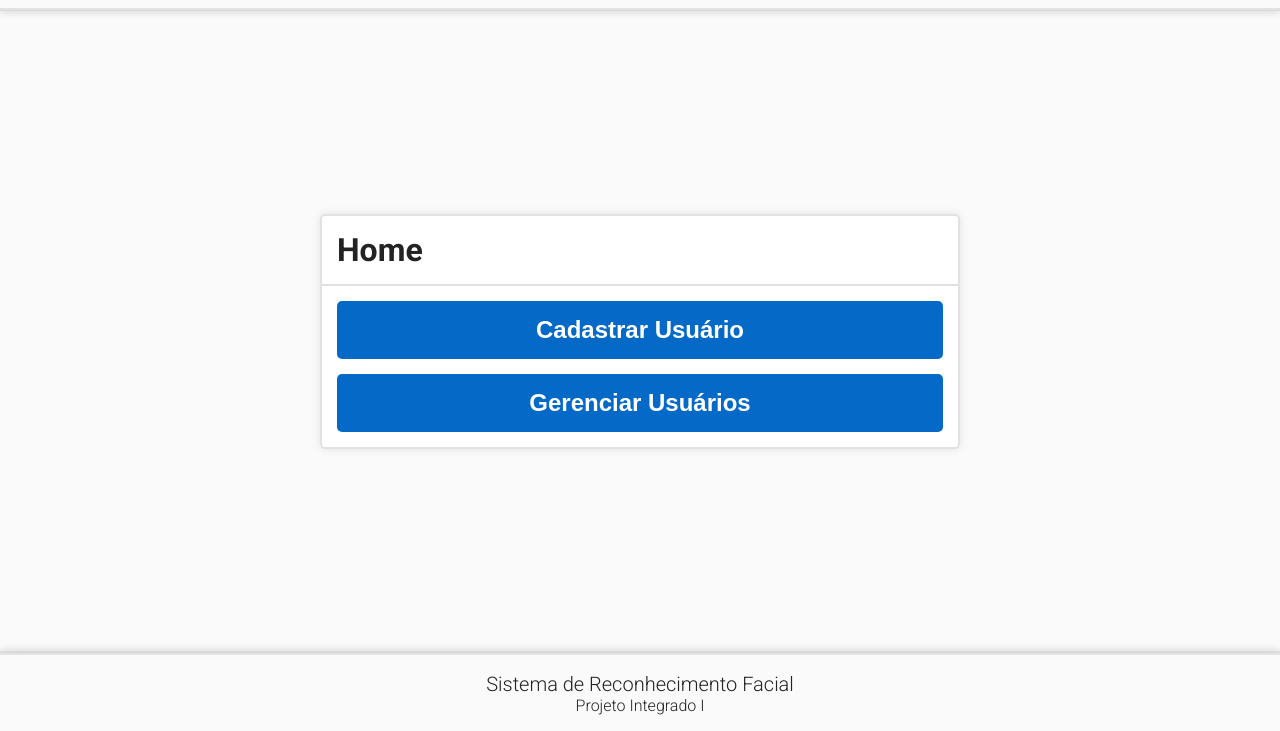
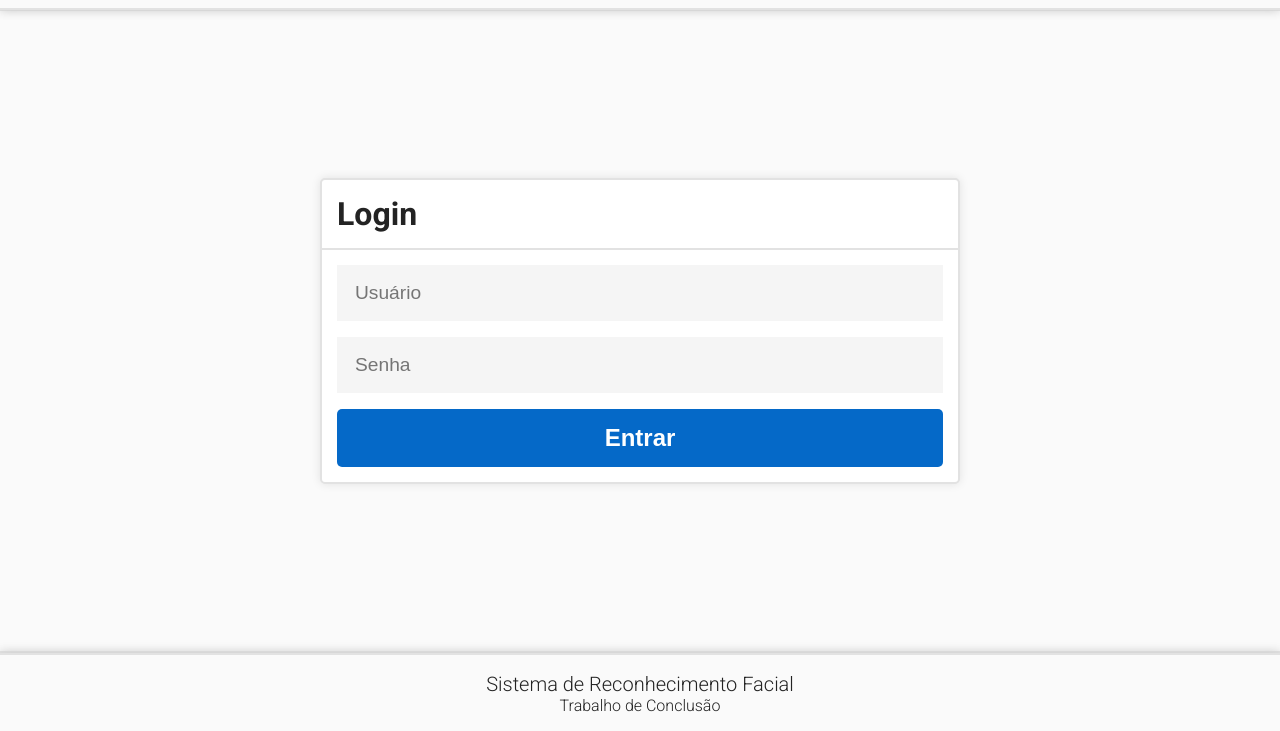
Before and after one commit to Aisda08/ProjetoIntegrado, a plain HTML site: page src/static/home.html in a window 1280 px wide. Shown: the part 69-800 px from the top of the page. Drawn offline with Linux system fonts and the light colour scheme; files that its build step writes are made by us from their sources; files whose address does not match are found by name.

Commit message:
Adição de login e pequenas correções

```diff
--- a/src/static/css/home.css
+++ b/src/static/css/home.css
@@ -1,7 +1,7 @@
-.main-buttons {
+.main-content {
     padding: 15px;
 }
-.main-buttons button {
+.main-content button {
     width: 100%;
     padding: 15px;
     margin-bottom: 15px;
@@ -13,14 +13,27 @@
     font-weight: 600;
     cursor: pointer;
 }
-.main-buttons button:hover {
+.main-content button:hover {
     background-color: #0784f9;
     transition: background-color 0.2s;
 }
-.main-buttons button:active {
+.main-content button:active {
     background-color: #045daf;
     transition: background-color 0s;
 }
-.main-buttons button:last-child {
+.main-content button:last-child {
     margin-bottom: 0;
 }
+
+.main-login {
+    display: flex;
+    flex-direction: column;
+    gap: 1rem;
+}
+.main-login input {
+    height: 7svh;
+    background-color:whitesmoke;
+    padding: 1rem;
+    font-size: 1.2rem;
+    border: solid 2px whitesmoke;
+}
--- a/src/static/home.html
+++ b/src/static/home.html
@@ -10,22 +10,34 @@
     <link rel="icon" type="image/png" sizes="32x32" href="/static/favicon_io/favicon-32x32.png">
     <link rel="icon" type="image/png" sizes="16x16" href="/static/favicon_io/favicon-16x16.png">
     <link rel="manifest" href="/site.webmanifest">
-    <title>Home</title>
+    <title>Login</title>
     <link rel="stylesheet" href="static/css/home.css">
     <link rel="stylesheet" href="static/css/style.css">
 </head>
 <body>
     <div class="wrapper">
         <main>
-            <h1>Home</h1>
-            <div class="main-buttons">
-                <button onclick="redirecionar('cadastrar_usuario')">Cadastrar Usuário</button>
-                <button onclick="redirecionar('gerenciar_usuarios')">Gerenciar Usuários</button>
+            <div class="login-container" style="display: block;">
+                <h1>Login</h1>
+                <div class="main-content main-login">
+                    <input id="user" placeholder="Usuário">
+                    <input id="password" type="password" placeholder="Senha">
+                    <button onclick="validarLogin()">Entrar</button>
+                </div>
+            </div>
+
+            <div class="home-container" style="display: none;">
+                <h1>Página Inicial</h1>
+                <div class="main-content">
+                    <button onclick="redirecionar('cadastrar_usuario')">Cadastrar Usuário</button>
+                    <button onclick="redirecionar('gerenciar_usuarios')">Gerenciar Usuários</button>
+                </div>
             </div>
         </main>
     </div>
 
     <script src="static/js/script.js"></script>
     <script src="static/js/redirecionar.js"></script>
+    <script src="static/js/login.js"></script>
 </body>
 </html>
--- a/src/static/html/footer.html
+++ b/src/static/html/footer.html
@@ -1,4 +1,4 @@
 <footer>
     <div>Sistema de Reconhecimento Facial</div>
-    <div class="footer-materia">Projeto Integrado I</div>
+    <div class="footer-materia">Trabalho de Conclusão</div>
 </footer>
```
Also changed, not shown: src/static/js/login.js (added, +22 -0 lines), 1 other file.
